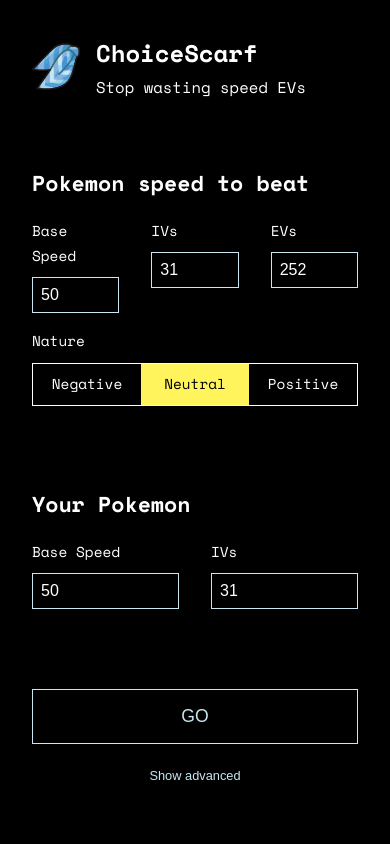
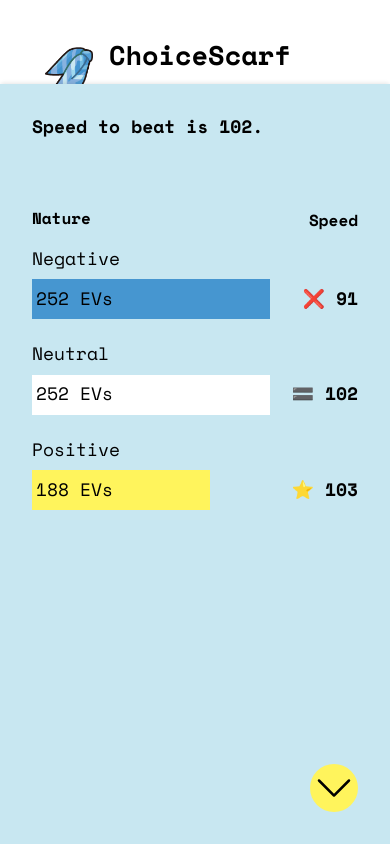
Before and after one commit to joshwayman/choicescarf, a React (Create React App) app: page / in a window 390 px wide. Both pictures are taken after a click on the button "GO". Built offline with nearby package versions, Linux system fonts and the light colour scheme.

Commit message:
Works on mobile!

```diff
--- a/src/App.css
+++ b/src/App.css
@@ -3,7 +3,7 @@
 
 
 	/* Type */
-  --fs-base : 22px;
+  --base-font-size : 18px;
 	--base-line-height : 1.75;
 	--fs-s3 : 0.422rem;
 	--fs-s2 : 0.563rem;
@@ -28,16 +28,41 @@
   --spacing-inline: 2rem;
 
   --max-width-form : 26rem;
+  --max-width-form-inner : 26rem;
+  --max-width-form-wide : 48rem;
 
   --body-bg : var(--black);
   --body-bg-alt : var(--almost-black);
   --body-text : var(--white);
 
   --highlight : var(--yellow);
+  --highlight-alt : var(--blue-light);
+  --highlight-subtle : var(--blue-dark);
   --win : var(--blue-mid);
   --lose : var(--black);
   --tie : var(--blue-dark);
 
+  --footer-bg : var(--black);
+  --footer-color : var(--white);
+
+}
+
+/* Light mode! */
+@media (prefers-color-scheme: light) {
+  :root {
+    --body-bg : var(--white);
+    --body-bg-alt : var(--blue-light);
+    --body-text : var(--black);
+
+    --highlight-alt : var(--blue-mid);
+    --highlight-subtle : var(--blue-light);
+
+    --footer-bg: var(--blue-mid);
+
+    --win : var(--yellow);
+    --lose : var(--blue-mid);
+    --tie : var(--white);
+  }
 }
 
 * {
@@ -46,7 +71,7 @@
 
 body {
   font-family: var(--ff-mono);
-  font-size: var(--fs-base);
+  font-size: var(--base-font-size);
   line-height: var(--base-line-height);
   text-rendering: geometricPrecision;
   -webkit-font-smoothing: antialiased;
@@ -70,11 +95,13 @@
   bottom: 0;
   left: 0;
 
-  background-color: var(--black);
+  background-color: var(--footer-bg);
+  color: var(--footer-color);
   padding-inline: var(--gutter);
   padding-block: 0.5rem;
   width: 100%;
   font-size: var(--fs-s1);
+  z-index: 3;
 }
 footer a {
   color: var(--highlight);
@@ -89,7 +116,7 @@
   align-items: center;
   justify-content: flex-start;
   gap: 1rem;
-
+  min-height: 8rem;
 }
 
 header img {
@@ -109,6 +136,7 @@
 h2 {
   margin-top: 0;
   margin-bottom: 1rem;
+  line-height: 1.3;
 }
 
 .form-wrapper {
@@ -147,16 +175,13 @@
 }
 
 .results-inner {
-  padding-inline: 2rem;
+  padding-inline: 4rem;
   padding-top: 2rem;
   padding-bottom: 4rem;
   width: 100%;
-
-  display: flex;
-  align-items: flex-start;
-  flex-wrap: nowrap;
-  flex-direction: column;
-  justify-content: center;
+  margin-top: 9rem;
+  max-width: 48rem;
+  margin-inline: auto;
 }
 
 .results-inner h2 {
@@ -170,10 +195,10 @@
 
 button {
   padding: 1rem;
-  border: solid 1px var(--blue-light);
+  border: solid 1px var(--highlight-alt);
   width: 100%;
   background-color: transparent;
-  color: var(--blue-light);
+  color: var(--highlight-alt);
   text-transform: uppercase;
   font-size: 1.1rem;
 
@@ -208,7 +233,7 @@
   flex-direction: row;
   flex-wrap: nowrap;
 
-  border: 1px solid var(--body-text);
+  border: 1px solid var(--highlight-alt);
 }
 
 .radio-group label {
@@ -234,7 +259,7 @@
 
 .radio-group input[type="radio"]:checked + label {
   background-color: var(--highlight);
-  color: var(--black);
+  color: var(--highlight-alt);
 }
 
 .form {
@@ -246,7 +271,7 @@
   padding: 0.5rem 0.5rem;
   background-color: transparent;
 
-  border: 1px solid var(--blue-light);
+  border: 1px solid var(--highlight-alt);
   color: var(--body-text);
 
   font-size: 1rem;
@@ -263,7 +288,6 @@
 .chart {
   border: solid 1px white;
   padding: var(--gutter);
-  max-width: 48rem;
   width: 100%;
   margin-top: 2rem;
 }
@@ -357,7 +381,7 @@
   margin-bottom: 0;
 
   padding-inline: 0.5rem;
-  background-color: var(--blue-dark);
+  background-color: var(--highlight-subtle);
 }
 .form .pokemon > .row.advanced.show {
   max-height: 6rem;
@@ -427,6 +451,10 @@
 .form-wrapper.results-hidden {
   max-width: calc(50vw + (var(--max-width-form) / 2) );
   width: 100%;
+  box-shadow: 5px 0px 5px -2px rgb(0 0 0 / 0%);
+}
+.form-wrapper.results-visible {
+  box-shadow: 5px 0px 5px -2px rgb(0 0 0 / 10%);
 }
 
 .form-wrapper.results-hidden + .results-wrapper {
@@ -439,3 +467,204 @@
 .results-wrapper.is-displayed {
   opacity: 1;
 }
+
+button.btn-side-up {
+  display: none;
+  position: absolute;
+  top: 1rem;
+  right: 2rem;
+
+  width: auto;
+  padding: 0.25rem;
+  line-height: 1;
+  border: none;
+  border-radius: 100%;
+}
+button.btn-side-up svg {
+  display: block;
+  width: 2.5rem;
+  height: 2.5rem;
+}
+
+@media screen and (min-width: 1290px) {
+  :root {
+    --max-width-form : 45vw;
+  }
+  .form-wrapper.results-hidden {
+    max-width : calc(50vw + (var(--max-width-form-inner) / 2) );
+  }
+  .form-wrapper .form-inner {
+    max-width : var(--max-width-form-inner);
+  }
+
+}
+
+@media screen and (max-width: 64rem) { /* 960px */
+  :root {
+    --max-width-form: 100%;
+    --max-width-form-inner : 26rem;
+  }
+  header {
+    justify-content: center;
+  }
+  /*
+  .layout {
+    overflow: auto;
+    max-height: max-content;
+  }*/
+  .results-hidden, .results-wrapper {
+    max-width: 100%;
+  }
+  .form-inner {
+    max-width : var(--max-width-form-inner);
+    margin-inline: auto;
+    transition: max-width 150ms ease;
+  }
+  .form-wrapper {
+    position: initial;
+  }
+
+  /* Results */
+  button.btn-side-up {
+    display: block;
+  }
+  .results-wrapper {
+    overflow: hidden;
+    transition-duration: 500ms;
+    top: 100vh;
+    left:0;
+
+    max-width: 100%;
+    box-shadow: 5px 0px 5px -2px rgb(0 0 0 / 0%);
+  }
+  .results-wrapper.is-visible {
+    box-shadow: 0px -2px 4px -1px rgb(0 0 0 / 10%);
+  }
+  .results-wrapper.is-visible.is-tall {
+    top: 10rem;
+  }
+  .results-wrapper.is-visible.is-short {
+    top: 75vh;
+  }
+  .results-inner {
+    margin-top: 0rem;
+    padding-inline: var(--gutter);
+    max-width: var(--max-width-form-wide);
+  }
+
+  .is-short button.btn-side-up {
+    transform: rotate(180deg);
+  }
+
+  /* Subtle style changes */
+  .form .pokemon > div {
+    gap: 0.5rem;
+  }
+}
+
+@media screen and (max-width: 64rem) and (min-width: 41.15rem) {
+  .results-visible .form-inner {
+    max-width : var(--max-width-form-wide);
+    padding-bottom: 4rem;
+  }
+  .results-visible .form {
+    display: flex;
+    flex-wrap: wrap;
+    gap: var(--gutter);
+  }
+  .results-visible .pokemon {
+    flex-basis: calc(50% - var(--gutter) / 2);
+    width: calc(50% - var(--gutter) / 2);
+  }
+  .results-visible button:not(.btn-subtle) {
+    flex-basis: calc(75% - var(--gutter) / 2);
+    width: calc(75% - var(--gutter) / 2);
+  }
+  .results-visible button.btn-subtle {
+    margin-top: 0;
+    flex-basis: calc(25% - var(--gutter) / 2);
+    width: calc(25% - var(--gutter) / 2);
+    border: 1px solid var(--highlight-subtle);
+  }
+  .results-visible .form .pokemon {
+    margin-bottom: 0rem;
+  }
+}
+
+@media screen and (max-width: 41.15rem) { /* 660px */
+  .form .pokemon {
+    margin-bottom: 2rem;
+  }
+  .chart {
+    border: none;
+    padding: 2rem 0 4rem;
+  }
+  .chart .chart-line:first-child {
+    font-size: var(--fs-base);
+  }
+  .chart .chart-line:first-child .chart-header {
+    display: none;
+  }
+  .chart .chart-line:first-child > div:last-child {
+    margin-left: auto;
+    text-align: right;
+  }
+  .chart-line:first-child {
+    margin-bottom: 0.5rem;
+  }
+  .chart-line:not(:first-child) {
+    flex-wrap: wrap;
+    margin-bottom: 1.25rem;
+  }
+  .chart-line > div:first-child {
+    width: 100%;
+    flex-basis: 100%;
+    max-width: 100%;
+    margin-bottom: 0.25rem;
+  }
+  .chart-line .line-container {
+    max-width: calc(100% - 5.5rem);
+  }
+  .chart-line > div.speed {
+    font-size: var(--fs-h6);
+    max-width: 5.5rem;
+    min-width: 5.5rem;
+    text-align: right;
+  }
+  .results-wrapper {
+    z-index: 5;
+    overflow: scroll;
+    transition-duration: 350ms;
+  }
+  .results-wrapper.is-visible.is-tall {
+    top: 10vh;
+  }
+  .results-wrapper.is-visible.is-short {
+    top: 100vh;
+    overflow: visible;
+  }
+  .results-wrapper.is-visible button.btn-side-up {
+    position: fixed;
+    top: unset;
+    bottom: 2rem;
+    background-color: var(--highlight);
+  }
+  .results-wrapper.is-visible.is-tall button.btn-side-up {
+    color: var(--body-text);
+  }
+
+  .results-inner h2 {
+    font-size: var(--h3);
+  }
+
+}
+
+
+@media screen and (max-width: 22rem) {
+  :root {
+    --base-font-size: 16px;
+  }
+  body {
+    color: pink;
+  }
+}
--- a/src/components/results/chartLine.jsx
+++ b/src/components/results/chartLine.jsx
@@ -27,9 +27,9 @@
         <div className="chart-line">
             <div>{`${label[0].toUpperCase()}${label.slice(1)}`}</div>
             <div className='line-container'>
-                <div id={lineId} className={`line ${choicescarf ? 'choiced' : ''} ${speedInc > speedToBeat ? 'win' : ( speedInc === speedToBeat ? 'tie' : 'lose') }`} style={{ '--after-width' : ( evInc / 252 * 100 )+'%'  }}> {choicescarf ? <ImgScarf />: ''}{evInc} EVs </div>
+                <div id={lineId} className={`line ${choicescarf ? 'choiced' : ''} ${speed > speedToBeat ? 'win' : ( speed === speedToBeat ? 'tie' : 'lose') }`} style={{ '--after-width' : ( evInc / 252 * 100 )+'%'  }}> {choicescarf ? <ImgScarf />: ''}{evInc} EVs </div>
             </div>
-            <div className='speed'> <span>{speedInc > speedToBeat ? '⭐' : ( speedInc === speedToBeat ? '🟰' : '❌') }</span> {speedInc}</div>
+            <div className='speed'> <span>{speed > speedToBeat ? '⭐' : ( speed === speedToBeat ? '🟰' : '❌') }</span> {speedInc}</div>
         </div>
     )
 }
--- a/src/components/results/results.jsx
+++ b/src/components/results/results.jsx
@@ -8,18 +8,36 @@
     const [display, setDislay] = useState(false);
     const [displayDelay, setDislayDelay] = useState(false);
 
+
+    const [heightToggle, setHeightToggle] = useState(true);
+
     useEffect(()=> {
         setTimeout(() => {
             setDislay(visible ? true : false);
         }, 500)
     }, [visible, setDislay]);
 
+    useEffect(() => {
+        setHeightToggle(true);
+    }, [results])
+
     return(
-        <section className={`results-wrapper ${visible ? 'is-visible' : ''} ${display ? 'is-displayed' : ''}`}>
+        <section className={`results-wrapper ${visible ? 'is-visible' : ''} ${display ? 'is-displayed' : ''} ${heightToggle ? 'is-tall' : 'is-short'}`}>
             <div className="results-inner">
+                <button onClick={e => { setHeightToggle(heightToggle ? false : true ) }} className='btn-side-up'>
+                    {arrowDown}
+                </button>
                 {results.speedToBeat ? <h2>Speed to beat is {results.speedToBeat}. {results.choicescarf ? <span>{'A ChoiceScarf is required to outspeed.'}</span> :''}</h2> : ''}
                 <Chart display={display} />
             </div>
         </section>
     )
 }
+
+const arrowUp = <svg xmlns="http://www.w3.org/2000/svg" width="16" height="16" fill="currentColor" class="bi bi-chevron-up" viewBox="0 0 16 16">
+<path fill-rule="evenodd" d="M7.646 4.646a.5.5 0 0 1 .708 0l6 6a.5.5 0 0 1-.708.708L8 5.707l-5.646 5.647a.5.5 0 0 1-.708-.708l6-6z"/>
+</svg>
+
+const arrowDown = <svg xmlns="http://www.w3.org/2000/svg" width="16" height="16" fill="currentColor" class="bi bi-chevron-down" viewBox="0 0 16 16">
+<path fill-rule="evenodd" d="M1.646 4.646a.5.5 0 0 1 .708 0L8 10.293l5.646-5.647a.5.5 0 0 1 .708.708l-6 6a.5.5 0 0 1-.708 0l-6-6a.5.5 0 0 1 0-.708z"/>
+</svg>
```
Also changed, not shown: src/assets/down.svg (added), src/assets/up.svg (added).
